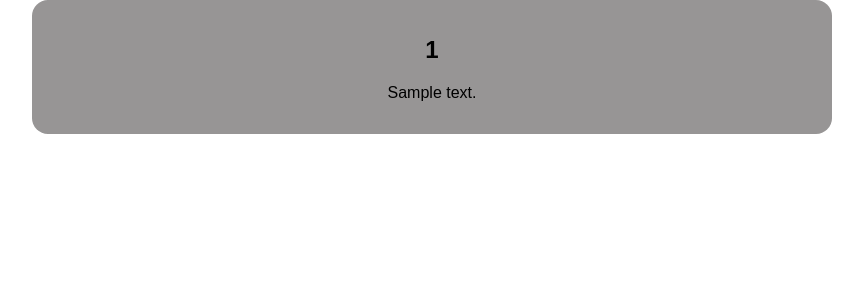
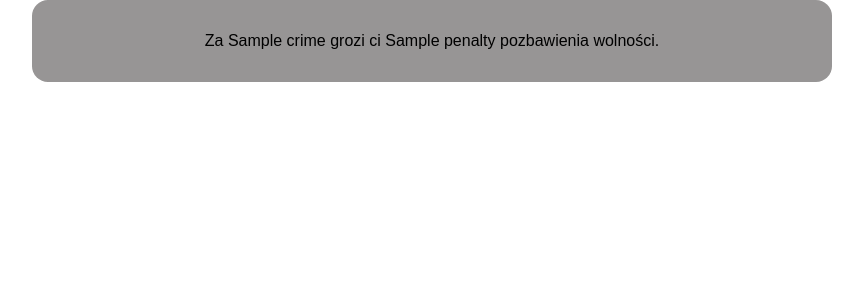
Before and after one commit to jakub-milasz/law_helper, a Flask app: template templates/rules.html in a window 1280 px wide. Shown: the top 300 px of the page, without its empty margins (208-1071 px from the left). Run offline with Flask 3, Linux system fonts and the light colour scheme; tables that the repository leaves empty hold one stand-in row (values such as "Sample post"); the template is opened without the code that fills it: values that come from a table or form of the project are taken from there, most other values are stand-ins (such as "Sample title", 1, 10 or a date in 2020); some libraries are stand-ins or nearby versions.

Commit message:
Small changes

```diff
--- a/app.py
+++ b/app.py
@@ -3,26 +3,38 @@ from flask_sqlalchemy import SQLAlchemy
 
 
 app = Flask(__name__)
-app.config['SQLALCHEMY_DATABASE_URI'] = 'postgresql://postgres:Jakubm123@localhost/Codex'
+app.secret_key = "hello"
+app.config['SQLALCHEMY_DATABASE_URI'] = 'postgresql://postgres:pgadmin123@localhost/Codex'
 app.config['SQLALCHEMY_TRACK_MODIFICATIONS'] = False
 db = SQLAlchemy(app)
 
 class Criminal(db.Model):
     __tablename__ = 'criminal'
     id = db.Column("article_id", db.Integer, primary_key=True)
-    article = db.Column("article_description", db.String(1000))
+    crime = db.Column("crime", db.String(400))
+    penalty = db.Column("penalty", db.String(400))
+
+def clean_description(description):
+    return description.strip().lower()
 
 
 @app.route('/', methods=['POST', 'GET'])
 def index():
   if request.method == 'POST':
+    description = request.form['description']
+    session['description'] = description
     return redirect(url_for('rules'))
   return render_template('index.html')
 
 @app.route('/rules')
 def rules():
-  rules = Criminal.query.all()
-  return render_template('rules.html', rules=rules)
+  if "description" in session:
+    description = session['description']
+    found_article = Criminal.query.filter(Criminal.crime.ilike(f"%{description}%")).first()
+    if found_article:
+      return render_template('rules.html', crime=description, penalty=found_article.penalty)
+    else:
+      return render_template('rules.html', rules="Nie znaleziono artykułu")
 
 if __name__ == '__main__':
   with app.app_context():
--- a/templates/index.html
+++ b/templates/index.html
@@ -11,7 +11,7 @@
     <div class="formular">
       <form method="post" action="/">
         <label for="input_workout">Tutaj możesz wpisać wykroczenie:</label><br>
-        <textarea name="input_workout", placeholder="Wpisz wykroczenie..."></textarea><br><br>
+        <textarea name="description", placeholder="Wpisz wykroczenie..."></textarea><br><br>
         <input type="submit" value="Zapisz">
       </form>
     </div>
--- a/templates/rules.html
+++ b/templates/rules.html
@@ -2,9 +2,6 @@
 {% block title %}Rules{% endblock %}
 {% block content %}
 <div class="rule">
-  {% for item in rules %}
-    <h2>{{ item.id }}</h2>
-    <p>{{ item.article }}</p>
-  {% endfor %}
+  <p>Za {{ crime }} grozi ci {{ penalty }} pozbawienia wolności.</p>
 </div>
 {% endblock %}
```
